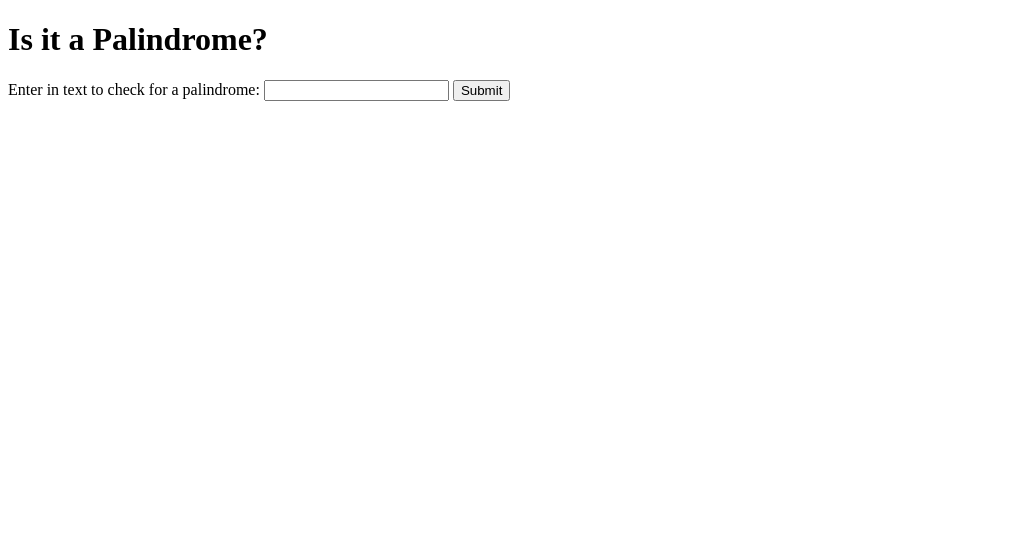
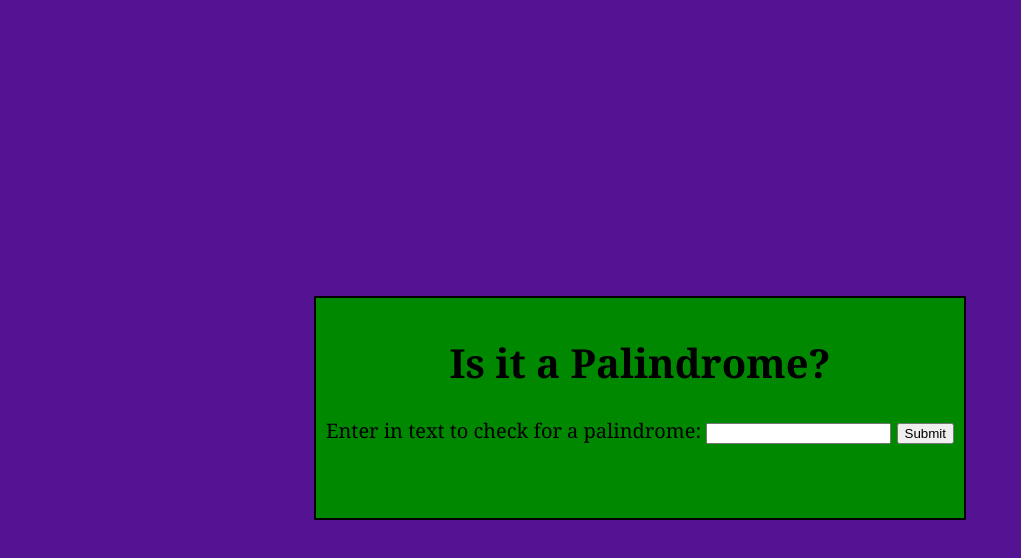
Before and after one commit to douglas321/PalindromeChecker, a plain HTML site: page index.html in a window 1280 px wide. Shown: the whole page, without its empty margins (0-1021 px from the left). Drawn offline with Linux system fonts and the light colour scheme.

Commit message:
completed style sheet

```diff
--- a/index.html
+++ b/index.html
@@ -3,9 +3,11 @@
 <head>
     <meta charset="UTF-8">
     <meta name="viewport" content="width=device-width, initial-scale=1.0">
+    <link rel="stylesheet" href="styles.css">
     <title>Palindrome Checker</title>
 </head>
-<body>
+<body class="center-body">
+    <div class="center-container">
         <h1>Is it a Palindrome?</h1>
 
         <div>
@@ -14,6 +16,7 @@
             <button id="check-btn" onclick="checkPalindrome()">Submit</button>
             <p id="result"></p>
         </div>
+    </div>
     <script src="script.js"></script>
 </body>
 </html>
--- a/script.js
+++ b/script.js
@@ -17,8 +17,8 @@ function checkPalindrome(){
 
     const resultElement = document.getElementById("result");
     if (cleanedText === reversedText){
-        resultElement.textContent = `${text} is a palindrome.`
+        resultElement.textContent = `${text} IS a palindrome.`
     }   else{
-        resultElement.textContent = `${text} is not a palindrome.`
+        resultElement.textContent = `${text} is NOT a palindrome.`
     }
 }
--- a/styles.css
+++ b/styles.css
@@ -0,0 +1,21 @@
+html {
+    background-color: rgb(84, 19, 146);
+    font-family: Georgia, 'Times New Roman', Times, serif;
+    font-size: 20px;
+}
+
+.center-body {
+    display: flex;
+    flex-direction: column;
+    justify-content: center;
+    align-items: center;
+    height: 100vh;
+    text-align: center;
+}
+
+.center-container {
+    background-color: rgb(0, 136, 0);
+    border: 2px solid black;
+    height: 200px;
+    padding: 10px;
+}
```
Lines whose indentation alone changed are shown as unchanged.
